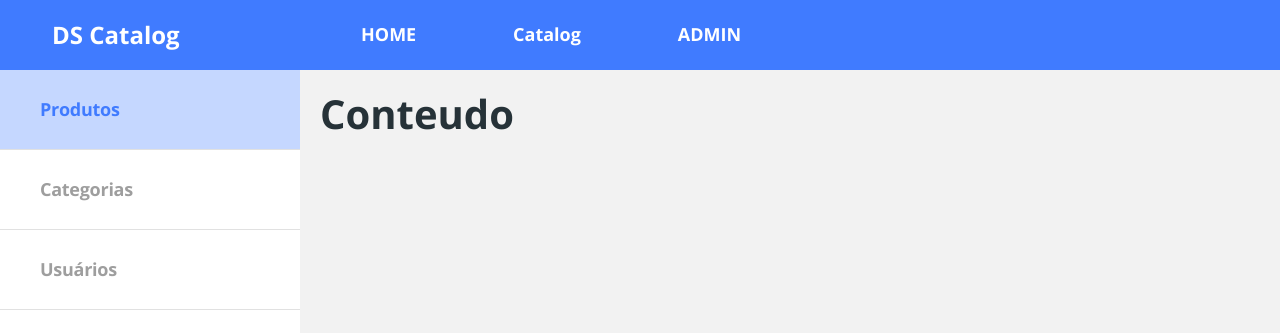
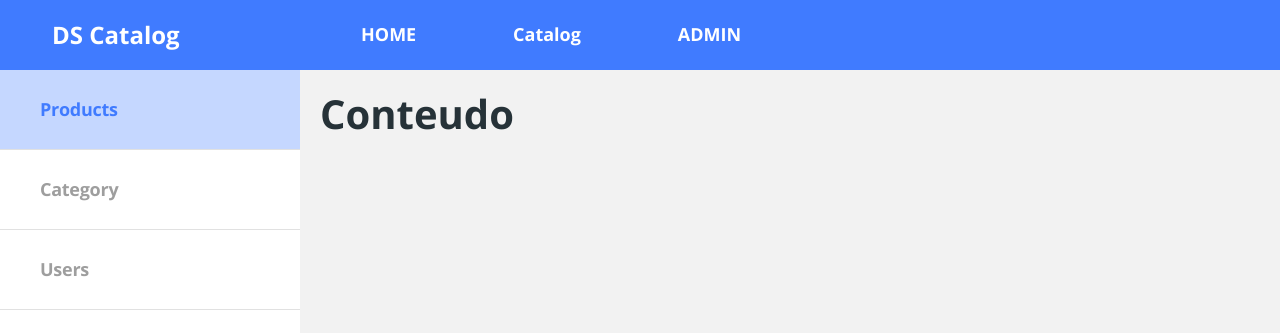
Before and after one commit to J-DouglasLira/DSCatalog, a React (Create React App) app in the folder frontend/: page /admin in a window 1280 px wide. Shown: the top 333 px of the page. Built offline with nearby package versions, Linux system fonts and the light colour scheme.

Commit message:
refactor: pt to en

```diff
--- a/frontend/src/pages/Admin/Navbar/index.tsx
+++ b/frontend/src/pages/Admin/Navbar/index.tsx
@@ -5,17 +5,17 @@ const Navbar = () => {
       <ul>
         <li>
           <a href="link" className="admin-nav-item active">
-            <p>Produtos</p>
+            <p>Products</p>
           </a>
         </li>
         <li>
           <a href="link" className="admin-nav-item">
-            <p>Categorias</p>
+            <p>Category</p>
           </a>
         </li>
         <li>
           <a href="link" className="admin-nav-item">
-            <p>Usuários</p>
+            <p>Users</p>
           </a>
         </li>
       </ul>
```
